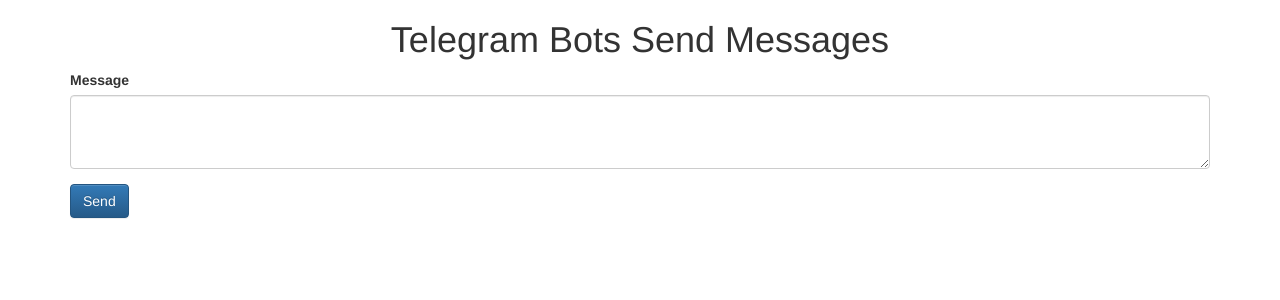
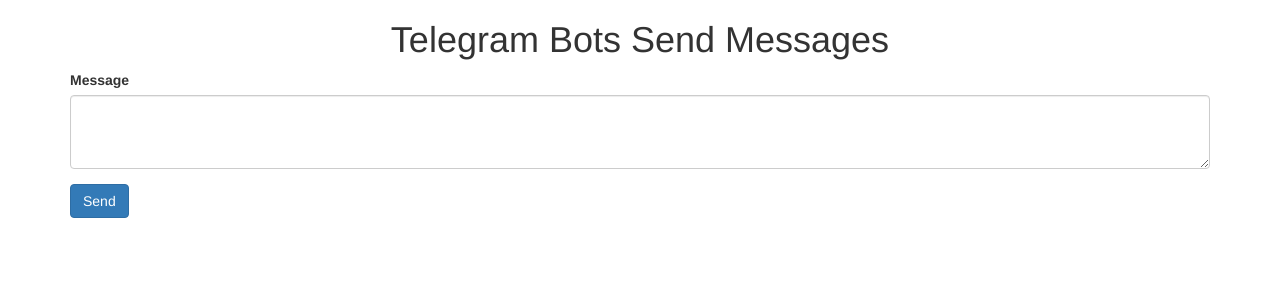
Before and after one commit to VictorRancesCode/Telegram-Bots-Send-Messages, a Flask app: page / in a window 1280 px wide. Shown: the top 300 px of the page. Run offline with Flask 2, Linux system fonts and the light colour scheme; some libraries are stand-ins or nearby versions.

Commit message:
Send Messages

```diff
--- a/TelegramBotsSendMessages/templates/index.html
+++ b/TelegramBotsSendMessages/templates/index.html
@@ -3,11 +3,7 @@
 <head>
     <meta charset="UTF-8">
     <title>Bots Telegram</title>
-    <!-- Latest compiled and minified CSS -->
 <link rel="stylesheet" href="https://maxcdn.bootstrapcdn.com/bootstrap/3.3.7/css/bootstrap.min.css" integrity="sha384-BVYiiSIFeK1dGmJRAkycuHAHRg32OmUcww7on3RYdg4Va+PmSTsz/K68vbdEjh4u" crossorigin="anonymous">
-
-<!-- Optional theme -->
-<link rel="stylesheet" href="https://maxcdn.bootstrapcdn.com/bootstrap/3.3.7/css/bootstrap-theme.min.css" integrity="sha384-rHyoN1iRsVXV4nD0JutlnGaslCJuC7uwjduW9SVrLvRYooPp2bWYgmgJQIXwl/Sp" crossorigin="anonymous">
 </head>
 <body>
     <h1 align="center">Telegram Bots Send Messages</h1>
@@ -20,8 +16,6 @@
       <button type="submit" class="btn btn-primary">Send</button>
     </form>
     </div>
-
 </body>
-<!-- Latest compiled and minified JavaScript -->
 <script src="https://maxcdn.bootstrapcdn.com/bootstrap/3.3.7/js/bootstrap.min.js" integrity="sha384-Tc5IQib027qvyjSMfHjOMaLkfuWVxZxUPnCJA7l2mCWNIpG9mGCD8wGNIcPD7Txa" crossorigin="anonymous"></script>
 </html>
```
